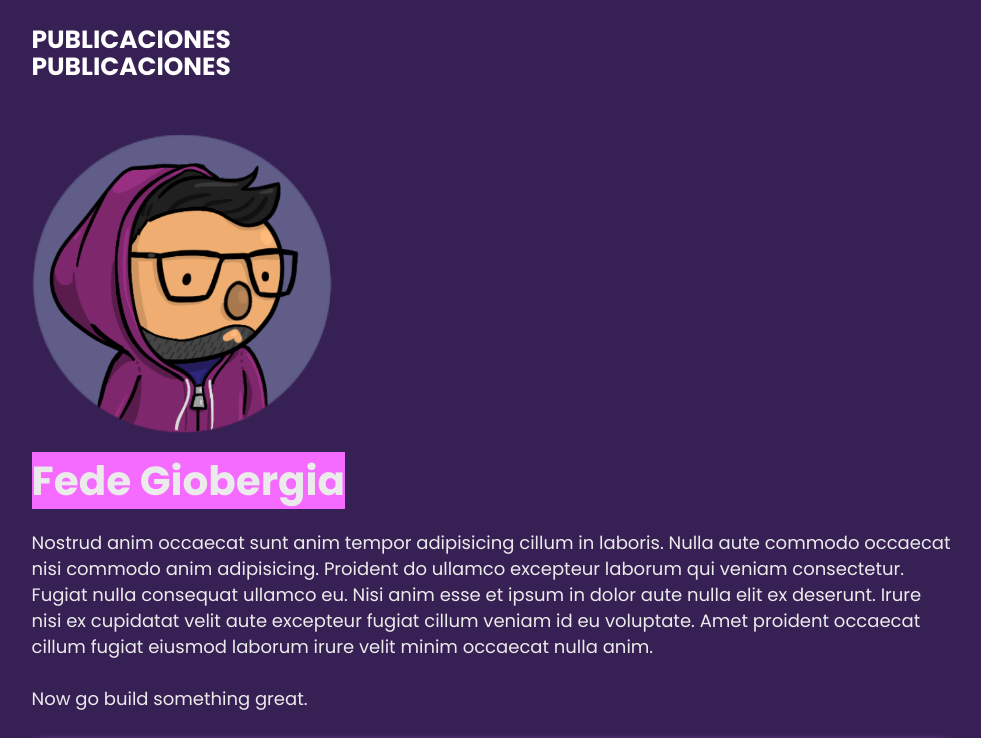
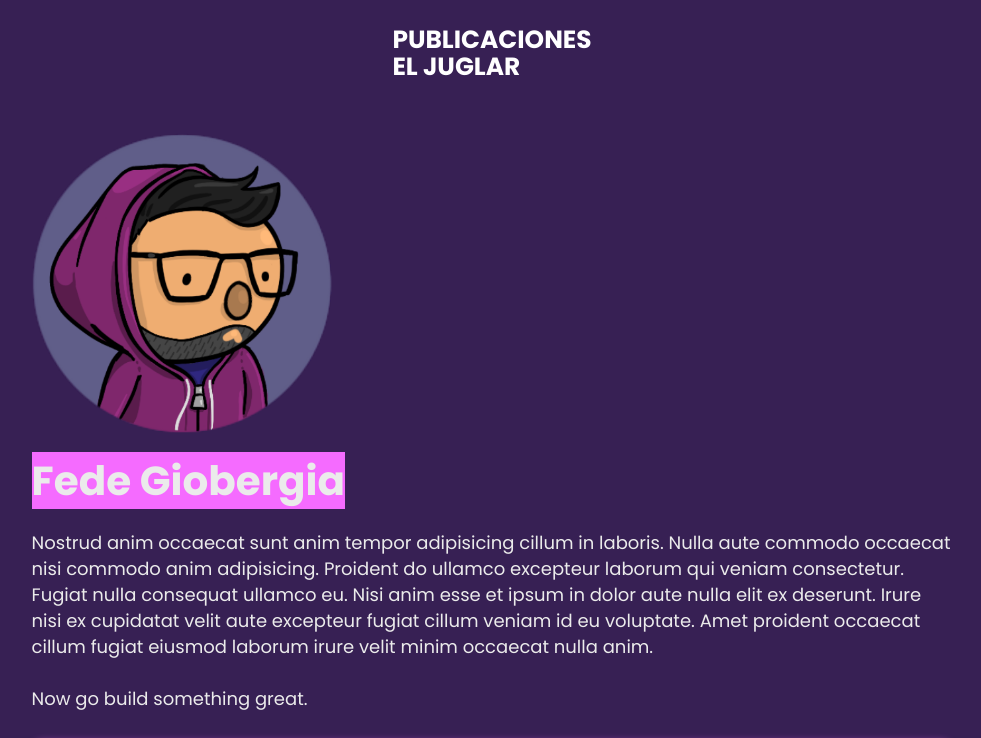
Before and after one commit to FecheGio/portfolio, a Gatsby site: page / in a window 1280 px wide. Shown: the top 738 px of the page, without its empty margins (148-1129 px from the left). Built offline with nearby package versions, Linux system fonts and the light colour scheme; Gatsby itself is replaced by a stand-in of ours.

Commit message:
Fix flex margins

```diff
--- a/gatsby-config.js
+++ b/gatsby-config.js
@@ -1,8 +1,8 @@
 module.exports = {
   siteMetadata: {
     title: `Fede Giobergia's portfolio`,
-    description: `Kick off your next, great Gatsby project with this default starter. This barebones starter ships with the main Gatsby configuration files you might need.`,
-    author: `@gatsbyjs`,
+    description: ``,
+    author: `@FecheGio`
   },
   plugins: [
     `gatsby-plugin-react-helmet`,
@@ -24,7 +24,7 @@ module.exports = {
         background_color: `#663399`,
         theme_color: `#663399`,
         display: `minimal-ui`,
-        icon: `src/images/fechesinfondo.png`, // This path is relative to the root of the site.
+        icon:`./src/images/fechesinfondo.png`, // This path is relative to the root of the site.
       },
       resolve: `gatsby-plugin-prefetch-google-fonts`,
       options: {
@@ -42,6 +42,6 @@ module.exports = {
     // this (optional) plugin enables Progressive Web App + Offline functionality
     // To learn more, visit: https://gatsby.dev/offline
     // `gatsby-plugin-offline`,
-    },
+    },`gatsby-plugin-offline`,
   ],
 }
--- a/src/components/header.js
+++ b/src/components/header.js
@@ -9,7 +9,8 @@ const Header = ({ siteTitle }) => (
       marginBottom: `1.45rem`,
     }}
   >
-    <div
+    <div class="h-container">
+      <div class="tabs"
         style={{
           margin: `0 auto`,
           maxWidth: 960,
@@ -36,10 +37,11 @@ const Header = ({ siteTitle }) => (
               textDecoration: `none`,
             }}
           >
-          {`PUBLICACIONES`}
+            {`EL JUGLAR`}
           </Link>
         </h3>
 
+      </div>
     </div>
   </header>
 )
--- a/src/components/layout.css
+++ b/src/components/layout.css
@@ -11,7 +11,6 @@
 }
 .highlight{
   padding-top: 0;
-
   background-color: #f56bff;
 }
 
@@ -44,9 +43,18 @@ body {
   -webkit-font-smoothing: antialiased;
   -moz-osx-font-smoothing: grayscale;
 }
+.h-container{
+  display: flex;
+  justify-content: space-between;
+}
+.tabs{
+
+
+}
 footer{
 
 }
+header,
 article,
 aside,
 details,
--- a/src/components/layout.js
+++ b/src/components/layout.js
@@ -7,21 +7,21 @@
 
 import React from "react"
 import PropTypes from "prop-types"
-import { useStaticQuery, graphql } from "gatsby"
+// import { useStaticQuery, graphql } from "gatsby"
 
 import Header from "./header"
 import "./layout.css"
 
 const Layout = ({ children }) => {
-  const data = useStaticQuery(graphql`
-    query SiteTitleQuery {
-      site {
-        siteMetadata {
-          title
-        }
-      }
-    }
-  `)
+  // const data = useStaticQuery(graphql`
+  //   query SiteTitleQuery {
+  //     site {
+  //       siteMetadata {
+  //         title
+  //       }
+  //     }
+  //   }
+  // `)
 
   return (
     <>
--- a/src/components/seo.js
+++ b/src/components/seo.js
@@ -33,7 +33,7 @@ function SEO({ description, lang, meta, title }) {
         lang,
       }}
       title={title}
-      titleTemplate={`%s | ${site.siteMetadata.title}`}
+      titleTemplate={`%s`}
       meta={[
         {
           name: `description`,
--- a/src/pages/index.js
+++ b/src/pages/index.js
@@ -1,5 +1,5 @@
 import React from "react"
-import { Link } from "gatsby"
+// import { Link } from "gatsby"
 
 import Layout from "../components/layout"
 import Image from "../components/image"
@@ -9,7 +9,7 @@ const IndexPage = () => (
   <Layout>
     <div class="container">
       <div class="content">
-        <SEO title="Home" />
+        <SEO title="Fede Giobergia" />
         <div style={{ maxWidth: `300px`, marginBottom: `1.45rem` }}>
           <Image />
         </div>
```
Also changed, not shown: 4 other files. Lines whose indentation alone changed are shown as unchanged.
